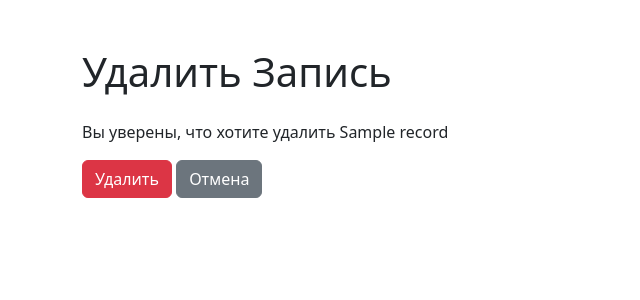
After one commit to gdeunas/django_blogs_cbv, a Django app: page /blogs/record/delete/1/ in a window 1280 px wide. The commit adds this page. Shown: the top 300 px of the page, without its empty margins (0-640 px from the left). Run offline with Django 5.2, Linux system fonts and the light colour scheme; tables that the repository leaves empty hold one stand-in row (values such as "Sample post"); some libraries are stand-ins or nearby versions.

Commit message:
update DetailView

```diff
--- a/blogs/admin.py
+++ b/blogs/admin.py
@@ -4,6 +4,6 @@ from .models import Record
 
 @admin.register(Record)
 class RecordAdmin(admin.ModelAdmin):
-    list_display = ('id', 'title', 'content', 'created_at', 'number_of_views',)
+    list_display = ('id', 'title', 'content', 'created_at', 'is_published', 'number_of_views',)
     list_filter = ('is_published',)
     search_fields = ('title', 'content',)
--- a/blogs/models.py
+++ b/blogs/models.py
@@ -7,7 +7,7 @@ class Record(models.Model):
     image = models.ImageField(upload_to='photos/', null=True, verbose_name='Превью (изображение)')
     created_at = models.DateTimeField(auto_now_add=True, verbose_name='Дата создания')
     is_published = models.BooleanField(verbose_name='Признак публикации')  # признак публикации (булевое поле)
-    number_of_views = models.IntegerField(null=True, verbose_name='Количество просмотров')
+    number_of_views = models.IntegerField(null=True, verbose_name='Количество просмотров', default=0)
 
     def __str__(self):
         return self.title
--- /dev/null
+++ b/blogs/templates/blogs/record_confirm_delete.html
@@ -0,0 +1,21 @@
+<!-- record_confirm_delete.html -->
+<!DOCTYPE html>
+<html>
+<head>
+    <title>Форма Record</title>
+    <link rel="stylesheet" href="/static/css/bootstrap.min.css">
+</head>
+<body>
+<div class="container mt-5">
+    <h1 class="mb-4">Удалить Запись</h1>
+    <p>Вы уверены, что хотите удалить {{ record.title }}</p>
+    <form method="post">
+        {% csrf_token %}
+        {{ form.as_p }}
+        <button type="submit" class="btn btn-danger">Удалить</button>
+        <a href="{% url 'blogs:records_list' %}" class="btn btn-secondary">Отмена</a>
+    </form>
+</div>
+<script src="/static/js/bootstrap.bundle.min.js"></script>
+</body>
+</html>
--- a/blogs/templates/blogs/record_detail.html
+++ b/blogs/templates/blogs/record_detail.html
@@ -15,5 +15,6 @@
 </p>
 {% endif%}
 <p>Дата публикации: <b>{{record.created_at|date:"d M Y"}}</b></p>
+<p>Количество просмотров: {{ record.number_of_views }}</p>
 <a href="/blogs/records_list/"><< Назад</a>
 {% endblock %}
--- a/blogs/templates/blogs/record_form.html
+++ b/blogs/templates/blogs/record_form.html
@@ -17,6 +17,6 @@
 </div>
 {% endfor %}
 
-<button type="submit">Добавить запись</button>
+<button type="submit">Сохранить запись</button>
 </form>
 {% endblock %}
--- a/blogs/urls.py
+++ b/blogs/urls.py
@@ -11,5 +11,6 @@ urlpatterns = [
     path('records_list/', RecordListView.as_view(), name='records_list'),
     path('add_record/', RecordCreateView.as_view(), name='add_record'),
     path('record_update/<int:pk>/', RecordUpdateView.as_view(), name='record_update'),
+    path('record/delete/<int:pk>/', RecordDeleteView.as_view(), name='record_delete'),
 
 ]
--- a/blogs/views.py
+++ b/blogs/views.py
@@ -1,7 +1,7 @@
 from django.shortcuts import render
 from django.views.generic import ListView, DetailView
 from django.views.generic.edit import CreateView, UpdateView, DeleteView
-from django.urls import reverse_lazy
+from django.urls import reverse_lazy, reverse
 from blogs.models import Record
 from django import forms
 
@@ -11,11 +11,20 @@ class RecordListView(ListView):
     template_name = 'blogs/records_list.html'
     context_object_name = 'records'
 
+    def get_queryset(self):
+        return Record.objects.filter(is_published=True)
+
 
 class RecordDetailView(DetailView):
     model = Record
     template_name = 'blogs/record_detail.html'
     context_object_name = 'record'
+
+    def get_object(self, queryset=None):
+        obj = super().get_object(queryset)
+        obj.number_of_views += 1
+        obj.save()
+        return obj
 
 
 class RecordCreateView(CreateView):
@@ -27,18 +36,20 @@ class RecordCreateView(CreateView):
 
 class RecordUpdateView(UpdateView):
     model = Record
-    fields = ['title', 'content']
+    fields = ['title', 'content', 'is_published', 'image']
     template_name = 'blogs/record_form.html'
-    success_url = reverse_lazy('blogs:records_list')
+
+    def get_success_url(self):
+        return reverse('blogs:record_detail', kwargs={'pk': self.object.pk})
 
 
 class RecordDeleteView(DeleteView):
     model = Record
-    template_name = 'blogs/record_delete.html'
+    template_name = 'blogs/record_confirm_delete.html'
     success_url = reverse_lazy('blogs:records_list')
 
 
 class RecordForm(forms.ModelForm):
     class Meta:
         model = Record
-        fields = ['title', 'content', 'image', 'number_of_views']
+        fields = ['title', 'content', 'image', 'is_published']
```
Also changed, not shown: blogs/templates/blogs/records_list.html (+23 -11 lines).
